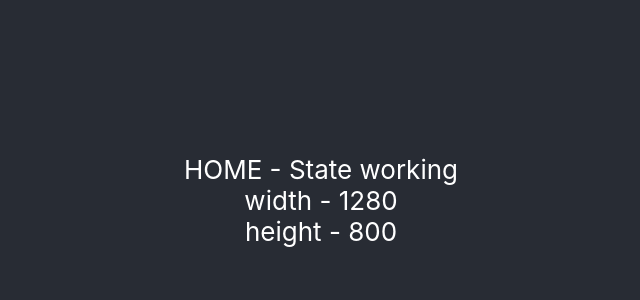
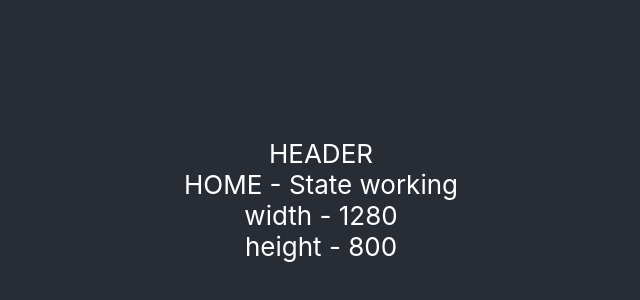
Before and after one commit to Oliver343/QuackShop, a React (Create React App) app: page / in a window 1280 px wide. Shown: the part 200-500 px from the top of the page, without its empty margins (319-959 px from the left). Built offline with nearby package versions, Linux system fonts and the light colour scheme.

Commit message:
Header component created

```diff
--- /dev/null
+++ b/src/components/Header.jsx
@@ -0,0 +1,8 @@
+export default function Header() {
+
+    return(
+        <div>
+            HEADER
+        </div>
+    )
+}
--- a/src/pages/Home.jsx
+++ b/src/pages/Home.jsx
@@ -1,5 +1,6 @@
 import { useContext, useState } from "react"
 import { StoreContextWrapper } from "../store/ContextProvider"
+import Header from "../components/Header"
 
 export default function Home() {
     const storeObject = useContext(StoreContextWrapper)
@@ -18,11 +19,12 @@ export default function Home() {
 
     return (
         <>
-        HOME - {storeObject.checkState}
-        <br />
-        width - {width}
-        <br />
-        height - {height}
+            <Header />
+            HOME - {storeObject.checkState}
+            <br />
+            width - {width}
+            <br />
+            height - {height}
         </>
     )
 }
```
